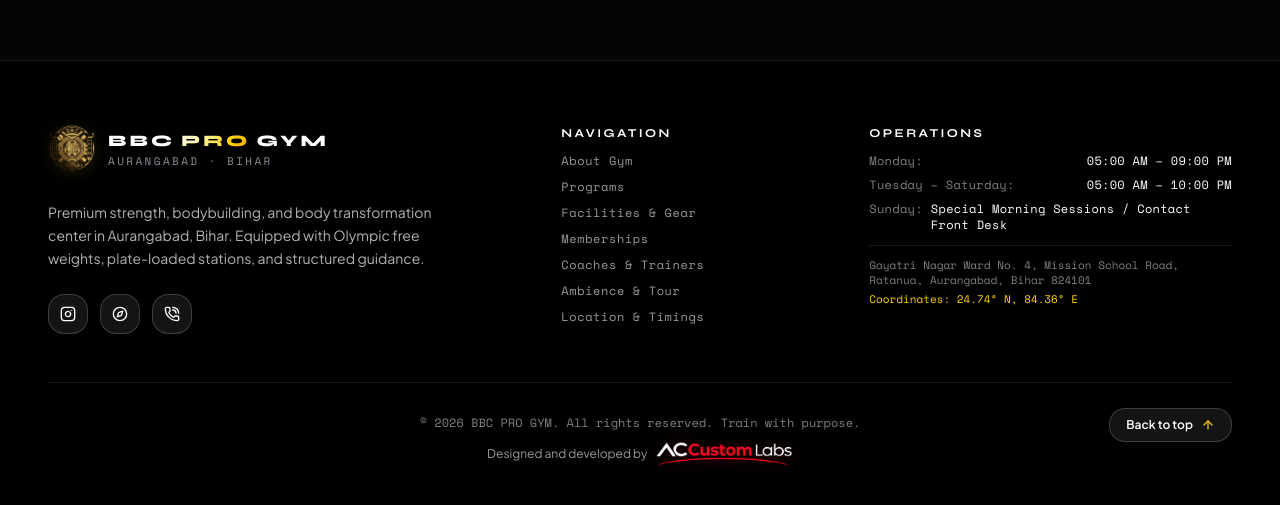
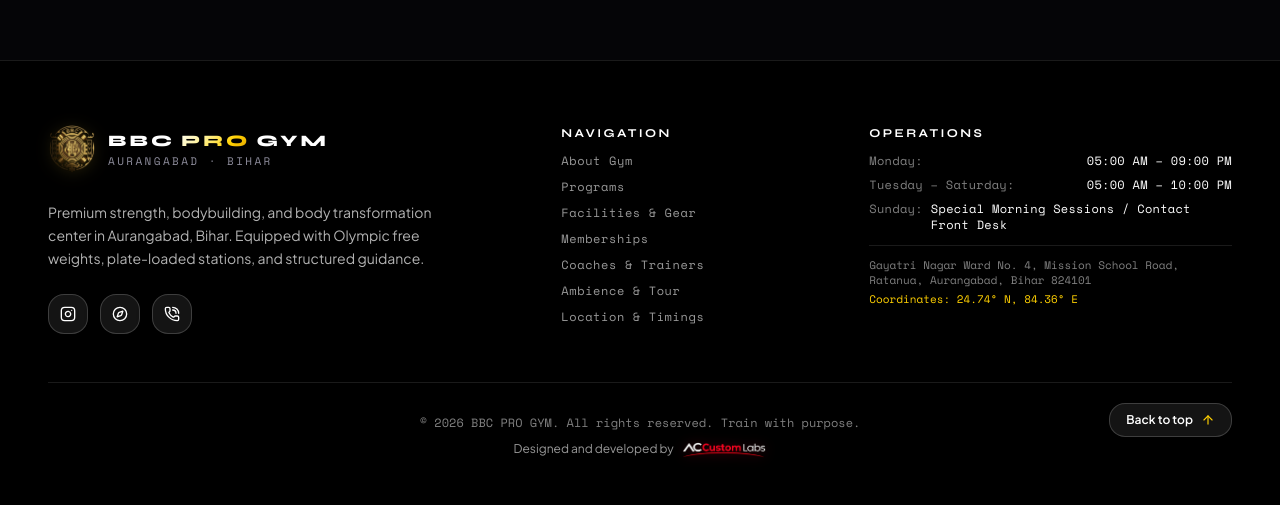
Before and after one commit to ritwikamit/BBC-Pro-GYM, a React (Vite) app: page / in a window 1280 px wide. Shown: the part 6588-7093 px from the top of the page. Built offline with nearby package versions, Linux system fonts and the light colour scheme.

Commit message:
style: reduce footer developer logo size and align optically with text baseline

```diff
--- a/src/components/ACCustomLabsLogo.tsx
+++ b/src/components/ACCustomLabsLogo.tsx
@@ -8,7 +8,7 @@ interface ACCustomLabsLogoProps {
 
 /**
  * ACCustom Labs Brand Logo
- * Renders the official developer brand logo as provided:
+ * Renders the official developer brand logo calibrated to match text baseline:
  * - Stylized "A" chevron monogram
  * - Geometric "C"
  * - Vibrant crimson "Custom" wordmark
@@ -19,11 +19,11 @@ export const ACCustomLabsLogo: React.FC<ACCustomLabsLogoProps> = ({
   className = '',
   size = 'default',
 }) => {
-  // Calibrated sizing for footer credits
+  // Calibrated compact sizing for seamless inline text alignment
   const sizeClasses = {
-    small: 'h-4 sm:h-5',
-    default: 'h-5 sm:h-6 md:h-6.5',
-    medium: 'h-6 sm:h-7 md:h-8',
+    small: 'h-3 sm:h-3.5',
+    default: 'h-3.5 sm:h-4',
+    medium: 'h-4.5 sm:h-5',
   }[size];
 
   return (
@@ -36,7 +36,7 @@ export const ACCustomLabsLogo: React.FC<ACCustomLabsLogoProps> = ({
         <img
           src="/ac-custom-labs.png"
           alt="ACCustom Labs"
-          className={`${sizeClasses} w-auto object-contain filter drop-shadow-[0_2px_8px_rgba(255,0,43,0.25)] transition-transform duration-200 hover:scale-105`}
+          className={`${sizeClasses} w-auto object-contain filter drop-shadow-[0_1px_6px_rgba(255,0,43,0.3)] transition-transform duration-200 hover:scale-105`}
           loading="lazy"
           decoding="async"
         />
--- a/src/components/Footer.tsx
+++ b/src/components/Footer.tsx
@@ -111,12 +111,12 @@ export const Footer: React.FC<FooterProps> = ({ onNavigate }) => {
             © {new Date().getFullYear()} BBC PRO GYM. All rights reserved. Train with purpose.
           </p>
 
-          {/* Designed and Developed By ACCustom Labs - Centered */}
+          {/* Designed and Developed By ACCustom Labs - Centered & Aligned */}
           <div className="flex items-center justify-center gap-2 text-xs font-sans text-white/60 hover:text-white/80 transition-colors">
             <span className="whitespace-nowrap">Designed and developed by</span>
             <ACCustomLabsLogo
               size="default"
-              className="inline-flex items-center transition-transform duration-200 hover:scale-[1.03]"
+              className="inline-flex items-center translate-y-[1px] transition-transform duration-200 hover:scale-[1.04]"
             />
           </div>
 
```
